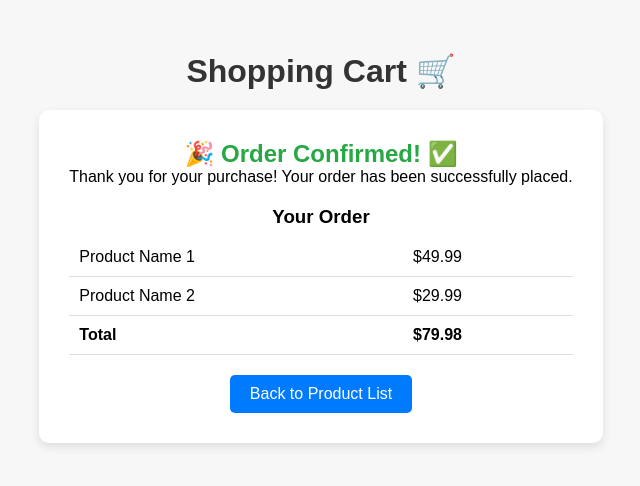
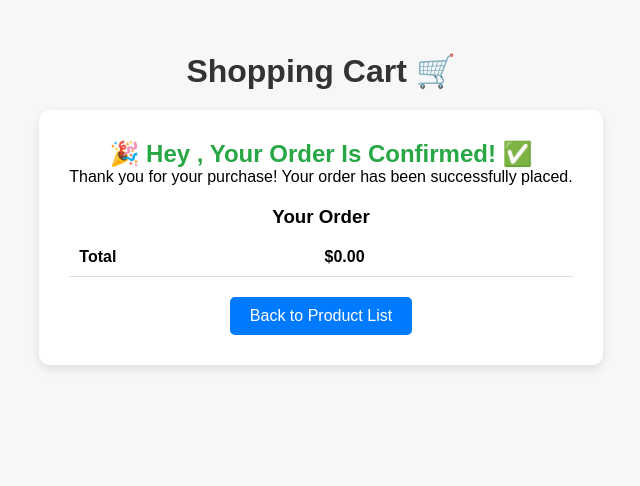
Before and after one commit to alokuidev/ShopNState, a React (Vite) app: page /OrderConfirmation in a window 1280 px wide. Shown: the top 486 px of the page, without its empty margins (319-959 px from the left). Built offline with nearby package versions, Linux system fonts and the light colour scheme.

Commit message:
assignment completed

```diff
--- a/src/Component/Checkout.jsx
+++ b/src/Component/Checkout.jsx
@@ -1,10 +1,10 @@
 import { useEffect, useState } from "react";
 import { useDispatch, useSelector } from "react-redux";
 import { Link } from "react-router-dom";
-import { userDetailSubmit } from "../Redux/TodoSlice";
+import { userOrderDetail } from "../Redux/OrderDetail";
 
 const Checkout = () => {
-  const productDetail = useSelector((state) => state.cartList)
+  const productDetail = useSelector((state) => state.cartList);
   const [finalPrice,setFinalPrice] = useState(0);
   const [userDetail,setUserDetail] = useState({})
   const dispatch = useDispatch();
@@ -19,7 +19,7 @@ const Checkout = () => {
     setUserDetail ((prev) => ({...prev, [e.target.id]:e.target.value}))
   }
   const orderCnfirm = () =>{
-    dispatch(userDetailSubmit({userDetail}))
+     dispatch(userOrderDetail(userDetail));
   }
   return (
     <div className="checkout-container">
@@ -42,7 +42,7 @@ const Checkout = () => {
               <strong>Total</strong>
             </p>
             <span>
-              <strong>{finalPrice}</strong>
+              <strong>{finalPrice.toFixed(2)}</strong>
             </span>
           </div>
         </div>
--- a/src/Component/OrderConfirmation.jsx
+++ b/src/Component/OrderConfirmation.jsx
@@ -1,12 +1,20 @@
+import { useEffect, useState } from "react";
+import { useSelector } from "react-redux";
 import { Link } from "react-router-dom";
 
 const OrderConfirmation = () => {
-
+  const orderDetail = useSelector((state) => state.orderdetail);
+  const PlacedOrder = useSelector((state) => state.cartList);
+  const [totalPrice,setTotalPrice] = useState();
+  useEffect(() =>{
+      const totalPriceCal = PlacedOrder.reduce((acc,elem) => { return  acc + parseFloat(elem.quantity * elem.price)},0)
+      setTotalPrice(totalPriceCal.toFixed(2))
+    },[])
   return (
     <>
       <div className="container">
         <div className="confirmationBox">
-          <h2>🎉 Order Confirmed! ✅</h2>
+          <h2>🎉 Hey {orderDetail.name}, Your Order Is Confirmed! ✅</h2>
           <p>
             Thank you for your purchase! Your order has been successfully
             placed.
@@ -15,20 +23,20 @@ const OrderConfirmation = () => {
             <h3>Your Order</h3>
             <table>
               <tbody>
-                <tr>
-                  <td>Product Name 1</td>
-                  <td>$49.99</td>
-                </tr>
-                <tr>
-                  <td>Product Name 2</td>
-                  <td>$29.99</td>
-                </tr>
+                {PlacedOrder.map((elem) =>{
+                  return(
+                    <tr>
+                    <td>{elem.name}</td>
+                    <td>${elem.price * elem.quantity}</td>
+                  </tr>
+                  )
+                })}
                 <tr className="total">
                   <td>
                     <strong>Total</strong>
                   </td>
                   <td>
-                    <strong>$79.98</strong>
+                    <strong>${totalPrice}</strong>
                   </td>
                 </tr>
               </tbody>
--- a/src/Redux/OrderDetail.js
+++ b/src/Redux/OrderDetail.js
@@ -2,12 +2,14 @@ import { createSlice } from "@reduxjs/toolkit";
 
 const OrderDetail = createSlice({
     name:'orderDetail',
-    initialState:[],
+    initialState:{},
     reducers:{
-        userDetail:(state) => { console.log(state)}
+        userOrderDetail:(state,action) => {
+            return { ...state,...action.payload}
+        }
     }
 })
 
-export const {userDetail} = OrderDetail.actions;
+export const {userOrderDetail} = OrderDetail.actions;
 
 export default OrderDetail.reducer;
--- a/src/Redux/TodoSlice.js
+++ b/src/Redux/TodoSlice.js
@@ -31,6 +31,6 @@ const TodoSlice = createSlice({
     }
 })
 
-export const {addCart, removeCart, userDetailSubmit} = TodoSlice.actions;
+export const {addCart, removeCart} = TodoSlice.actions;
 
 export default TodoSlice.reducer;
```
